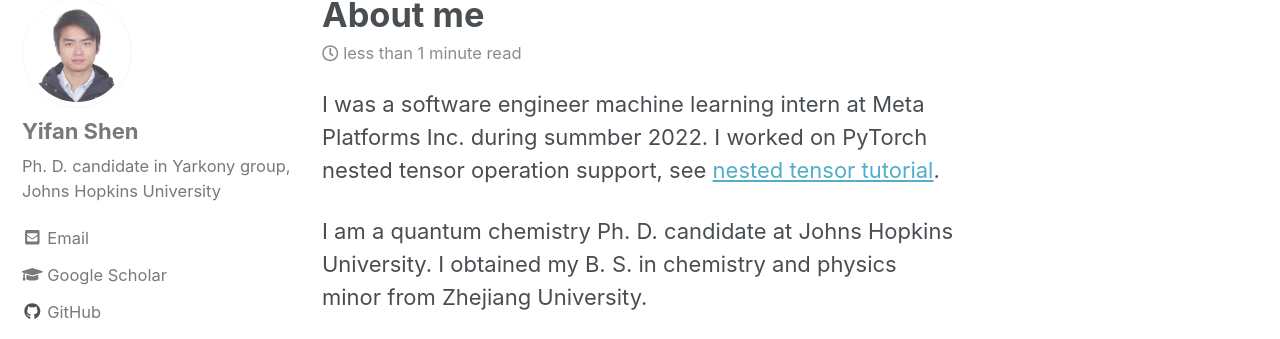
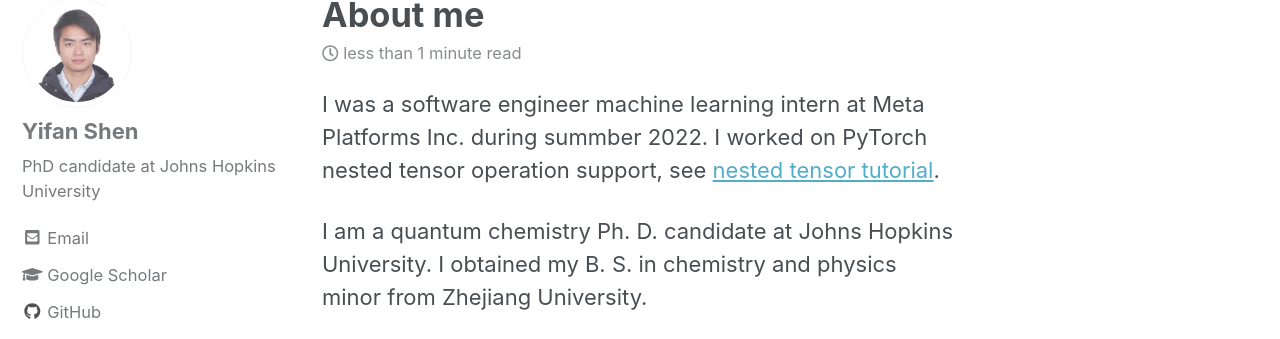
Before and after one commit to YifanShenSZ/YifanShenSZ.github.io, a Jekyll site: the page built from _pages/about.md, in a window 1280 px wide. Shown: the part 146-485 px from the top of the page. Built offline with Jekyll 4.4.1, drawn with Linux system fonts in a browser that asks for light colours; nearby versions of some CDN libraries.

Commit message:
remove yarkony

```diff
--- a/_config.yml
+++ b/_config.yml
@@ -99,7 +99,7 @@ analytics:
 author:
   name             : "Yifan Shen"
   avatar           : "/assets/images/avatar.jpg"
-  bio              : "Ph. D. candidate in Yarkony group, Johns Hopkins University"
+  bio              : "PhD candidate at Johns Hopkins University"
   home             : # null (default), "absolute or relative url to link to author home"
   location         : #"Maryland, MD"
   email            : "yifanshensz@jhu.edu"
```
